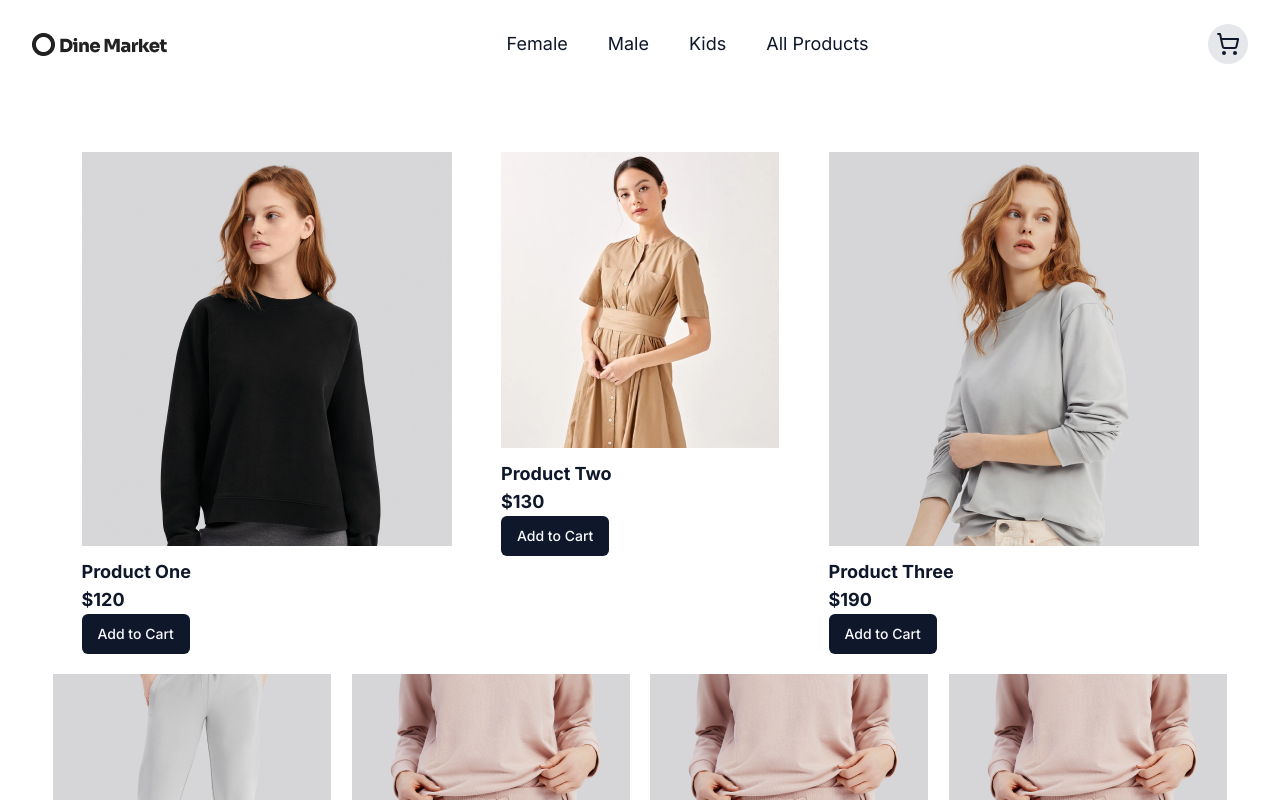
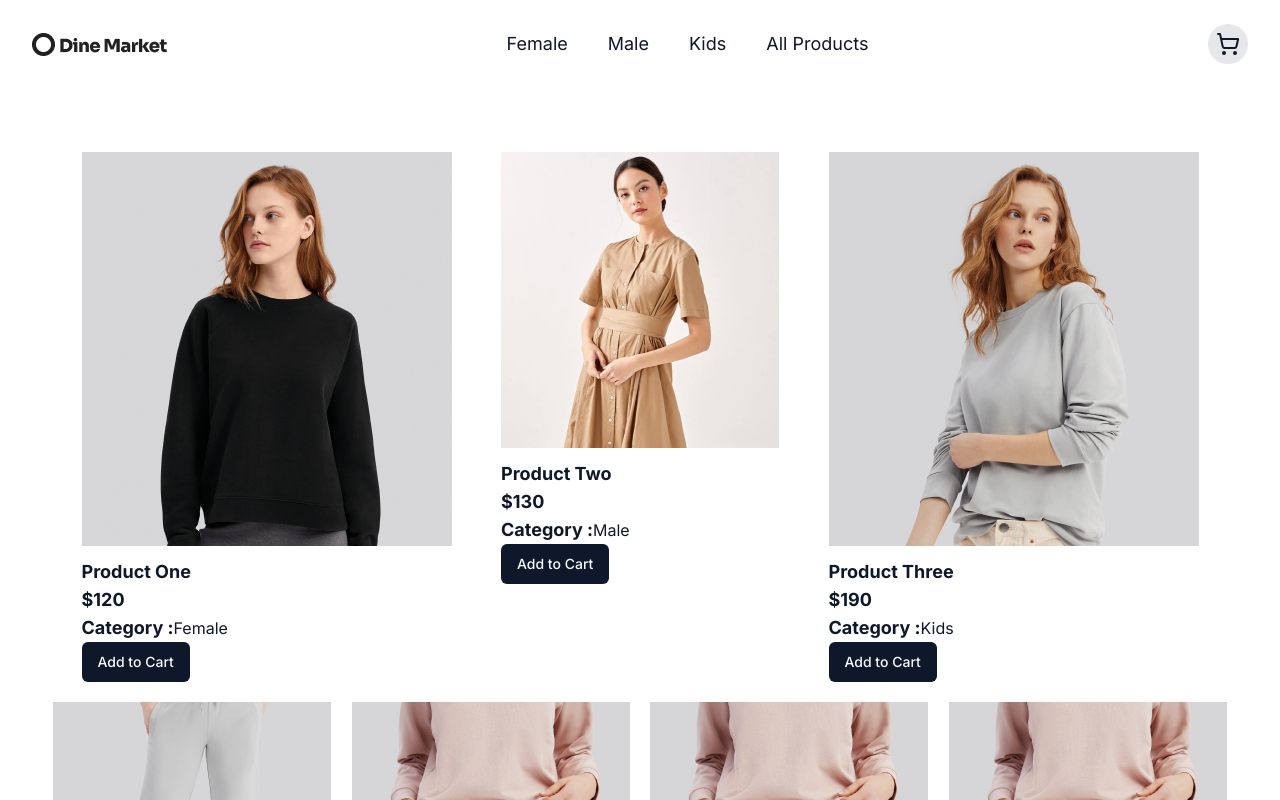
Before and after one commit to Abdullah-Younus/Shadcn-ui-ecommerce, a Next.js app: page /products in a window 1280 px wide. Shown: the top 800 px of the page. Built offline with nearby package versions, Linux system fonts and the light colour scheme.

Commit message:
local chnages

```diff
--- a/src/app/products/page.tsx
+++ b/src/app/products/page.tsx
@@ -1,6 +1,6 @@
 import { ProductCard } from "@/components/ProductCard";
 import { products } from "@/utils/mock";
-import Image,{StaticImageData} from "next/image";
+import Image, { StaticImageData } from "next/image";
 const AllProducts = () => {
     return (
         <div>
@@ -8,9 +8,11 @@ const AllProducts = () => {
                 {products.map((eachItem) => (
                     <ProductCard
                         key={eachItem.id}
-                    title={eachItem.productName}
+                        productName={eachItem.productName}
                         price={eachItem.price}
-                    img={eachItem.image as StaticImageData}
+                        image={eachItem.image as StaticImageData}
+                        category={eachItem.category}
+                        id={eachItem.id}
                     />
                 ))}
             </div>
--- a/src/components/ProductCard.tsx
+++ b/src/components/ProductCard.tsx
@@ -2,19 +2,25 @@ import Image, { StaticImageData } from 'next/image';
 import p1Image from '/public/p1.png';
 import { FC } from "react";
 import { Button } from "@/components/ui/button"
-
+import { Product } from '@/utils/types';
 interface ProductData {
     title: string,
     price: number,
     img: StaticImageData | string
 }
 
-export const ProductCard = ({ title, price, img }: ProductData) => {
+export const ProductCard = ({ productName, price, image, category }: Product) => {
     return (
         <div>
-            <Image src={img} alt='Picture' />
-            <h3 className='font-bold text-lg mt-3'>{title}</h3>
+            <Image src={image} alt='Picture' />
+            <h3 className='font-bold text-lg mt-3'>{productName}</h3>
             <p className='font-bold text-lg'>${price}</p>
+            <p className='font-bold text-lg'>Category :
+                <span className='text-base font-normal capitalize'>
+                    {category}
+                </span>
+            </p>
+
             <Button>Add to Cart</Button>
         </div>
     )
--- a/src/views/ProductList.tsx
+++ b/src/views/ProductList.tsx
@@ -10,10 +10,11 @@ const ProductList = () => {
             {products.slice(0, 3).map((eachItem) => (
                 <ProductCard
                     key={eachItem.id}
-                    title={eachItem.productName}
+                    productName={eachItem.productName}
                     price={eachItem.price}
-                    img={eachItem.image}
-                />
+                    image={eachItem.image}
+                    category={eachItem.category}
+                    id={eachItem.id} />
             ))}
         </div>
     )
```
Lines whose indentation alone changed are shown as unchanged.
